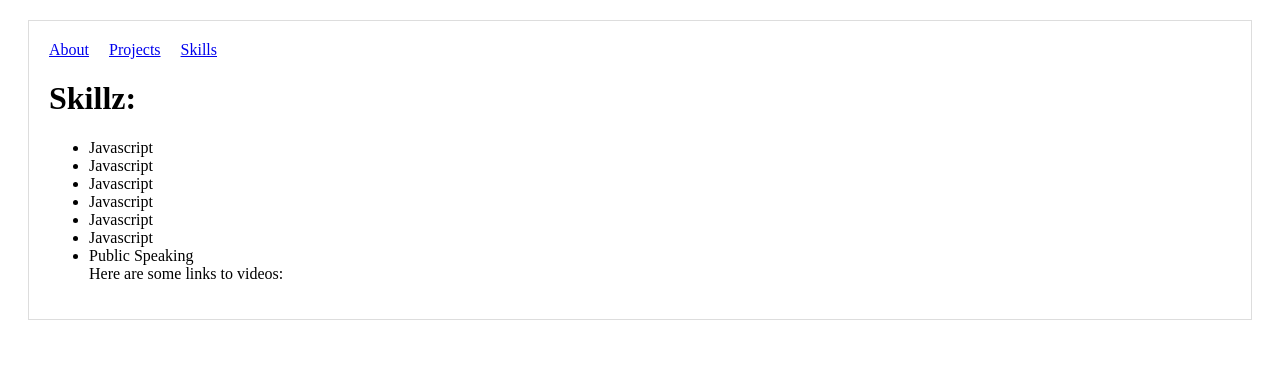
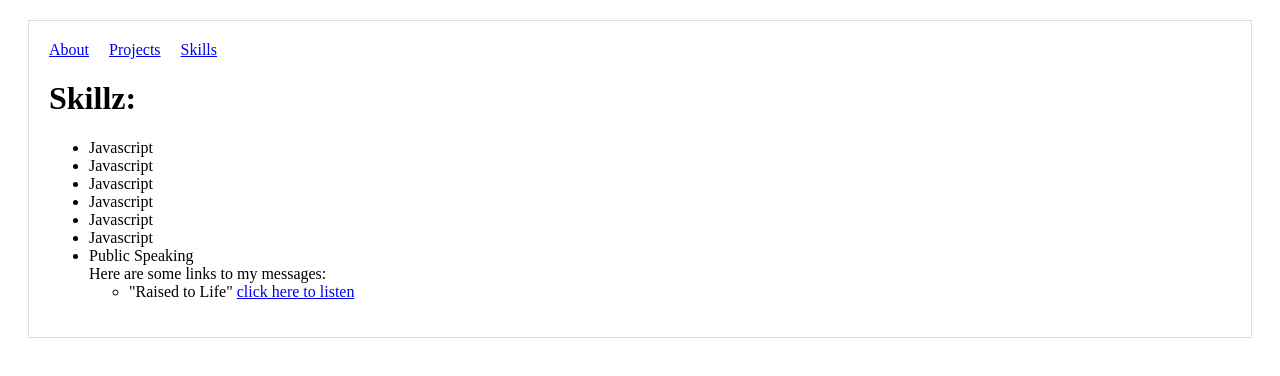
Before and after one commit to rhoadsjustin/next-portfolio, a Next.js app: page /skills in a window 1280 px wide. Shown: the top 376 px of the page. Built offline with nearby package versions, Linux system fonts and the light colour scheme.

Commit message:
added project links, styled the project page slightly, and started added message links

```diff
--- a/pages/skills.js
+++ b/pages/skills.js
@@ -13,7 +13,10 @@ export default () => (
             <li>Javascript</li>
             <li>Public Speaking
                 <div>
-                    Here are some links to videos:
+                    Here are some links to my messages:
+                        <ul>
+                        <li>"Raised to Life" <a href="https://crossroadschurchaustin.com/messages/2017/11/30/raised-to-life">click here to listen</a></li>
+                        </ul>
                 </div>
             </li>
         </ul>
```
